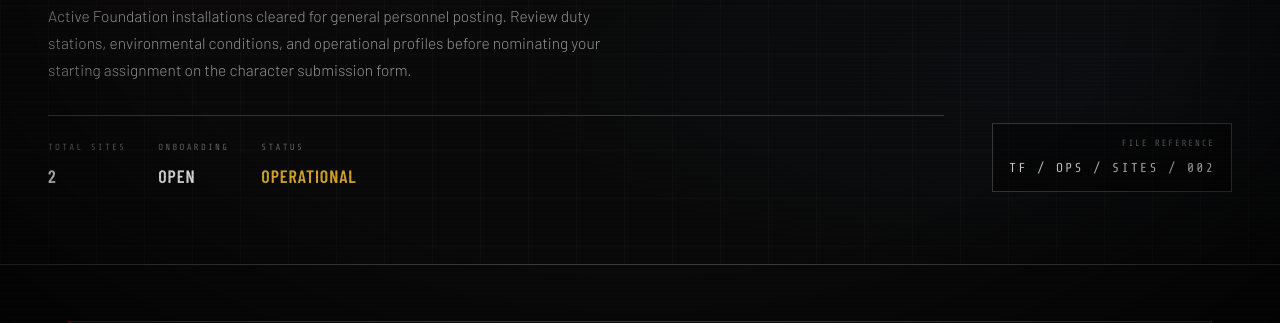
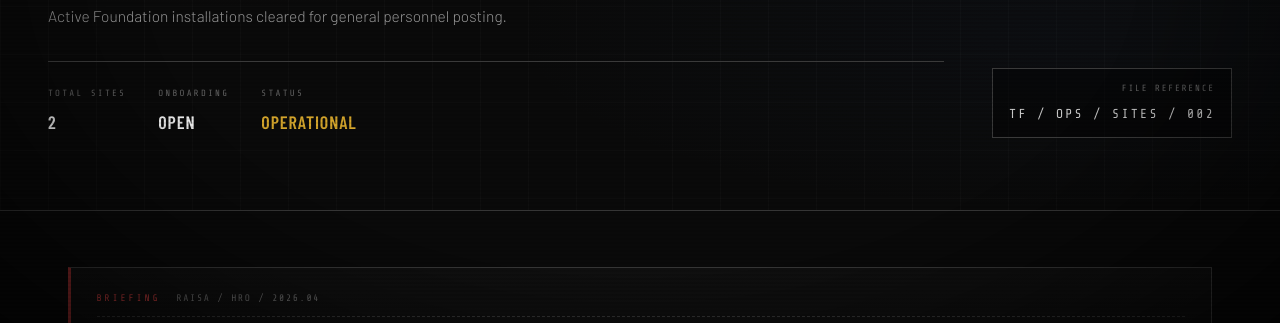
Before and after one commit to gb9t/THREEFOLD, a plain HTML site: page sites.html in a window 1280 px wide. Shown: the part 434-757 px from the top of the page. Drawn offline with nearby package versions, Linux system fonts and the light colour scheme; a web font is replaced by a local one.

Commit message:
Update sites.html

```diff
--- a/sites.html
+++ b/sites.html
@@ -586,7 +586,7 @@ footer{
         <div class="cover-tag">RAISA Personnel Assignment Registry</div>
         <h1>Operational<br><em>Sites</em></h1>
         <p class="cover-desc">
-          Active Foundation installations cleared for general personnel posting. Review duty stations, environmental conditions, and operational profiles before nominating your starting assignment on the character submission form.
+          Active Foundation installations cleared for general personnel posting.
         </p>
         <div class="cover-meta">
           <div class="cover-meta-item"><div class="k">Total Sites</div><div class="v">2</div></div>
```
